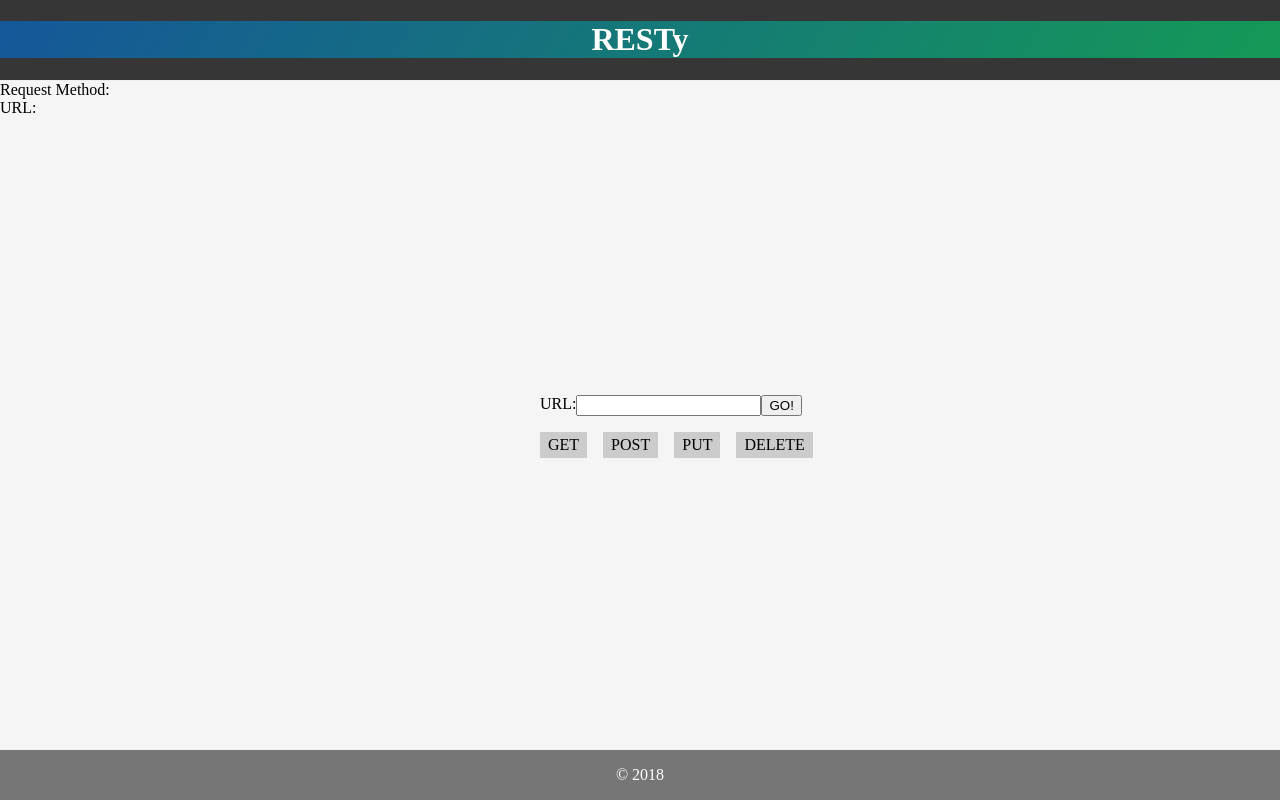
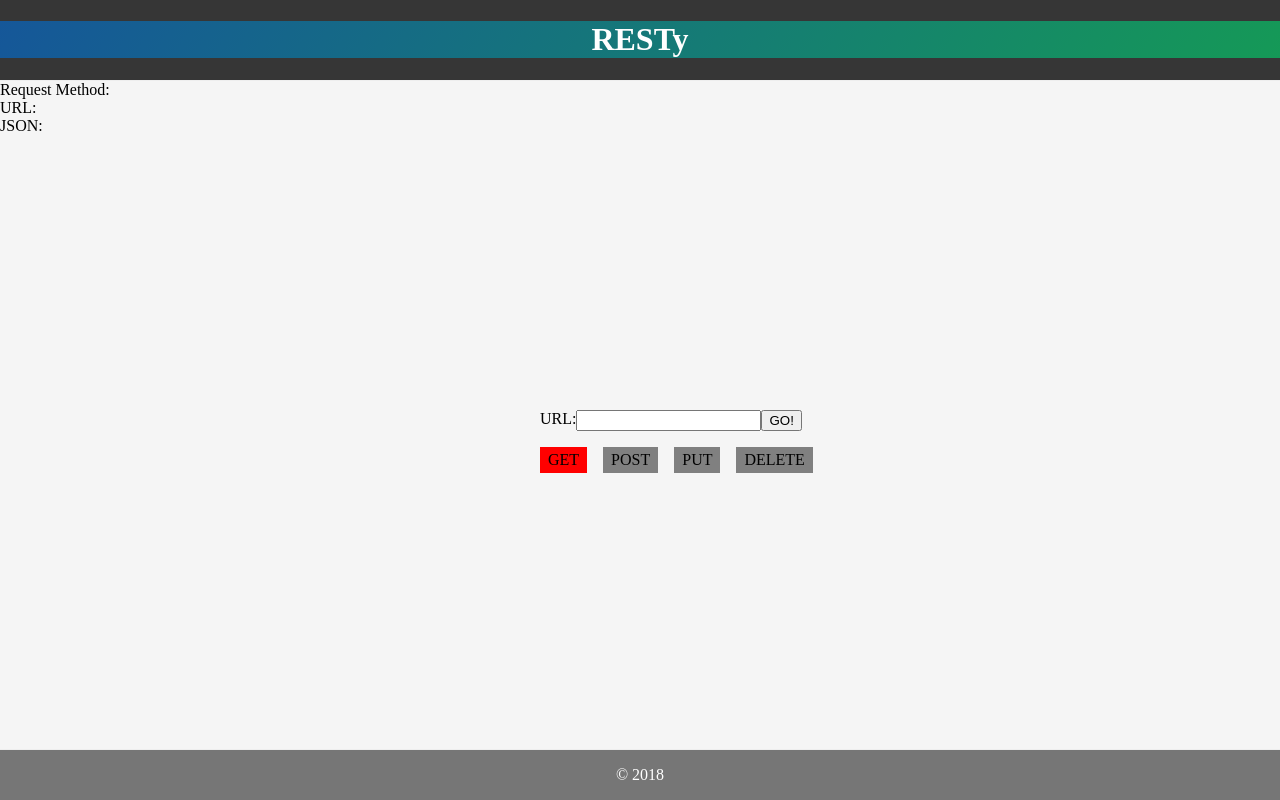
Before and after one commit to j-davitt/resty, a React (Create React App) app: page / in a window 1280 px wide. Built offline with nearby package versions, Linux system fonts and the light colour scheme.

Commit message:
add css and change state to hook

```diff
--- a/package.json
+++ b/package.json
@@ -6,8 +6,10 @@
     "@testing-library/jest-dom": "^5.16.5",
     "@testing-library/react": "^13.4.0",
     "@testing-library/user-event": "^13.5.0",
+    "prettyjson": "^1.2.5",
     "react": "^18.2.0",
     "react-dom": "^18.2.0",
+    "react-json-pretty": "^2.2.0",
     "react-scripts": "5.0.1",
     "sass": "^1.59.3",
     "uuid": "^9.0.0",
@@ -16,7 +18,7 @@
   "scripts": {
     "start": "react-scripts start",
     "build": "react-scripts build",
-    "test": "react-scripts test",
+    "test": "react-scripts test --verbose --coverage",
     "eject": "react-scripts eject"
   },
   "eslintConfig": {
--- a/src/App.jsx
+++ b/src/App.jsx
@@ -1,4 +1,4 @@
-import React from 'react';
+import React, { useState } from 'react';
 
 import './App.scss';
 
@@ -11,18 +11,17 @@ import Footer from './Components/Footer';
 import Form from './Components/Form';
 import Results from './Components/Results';
 
-class App extends React.Component {
+const App = () => {
 
-  constructor(props) {
-    super(props);
-    this.state = {
-      data: null,
-      requestParams: {},
-    };
-  }
+  const [data, setData] = useState(null);
+  const [requestParams, setRequestParams] = useState({});
+  const [loading, setLoading] = useState(false);
 
-  callApi = (requestParams) => {
+
+  const callApi = (requestParams) => {
     // mock output
+    setLoading(true);
+    setTimeout(() => {
       const data = {
         count: 2,
         results: [
@@ -30,21 +29,24 @@ class App extends React.Component {
           {name: 'fake thing 2', url: 'http://fakethings.com/2'},
         ],
       };
-    this.setState({data, requestParams});
+      setData(data);
+      setRequestParams(requestParams);
+      setLoading(false);
+    }, 1000);
   }
 
-  render() {
     return (
       <React.Fragment>
         <Header />
-        <div>Request Method: {this.state.requestParams.method}</div>
-        <div>URL: {this.state.requestParams.url}</div>
-        <Form handleApiCall={this.callApi} />
-        <Results data={this.state.data} />
+        <div>Request Method: {requestParams.method}</div>
+        <div>URL: {requestParams.url}</div>
+        <div>JSON: {requestParams.json}</div>
+        <Form handleApiCall={callApi} />
+        <Results data={data} loading={loading} />
         <Footer />
       </React.Fragment>
     );
-  }
+
 }
 
 export default App;
--- a/src/Components/Footer/index.jsx
+++ b/src/Components/Footer/index.jsx
@@ -1,7 +1,7 @@
 import React from 'react';
 import './style.scss';
 
-function Footer(props) {
+const Footer = (props) => {
 
   return <footer>&copy; 2018</footer>;
 
--- a/src/Components/Form/index.jsx
+++ b/src/Components/Form/index.jsx
@@ -1,14 +1,24 @@
-import React from 'react';
+import React, { useState } from 'react';
 
 import './Form.scss';
 
-function Form(props) {
+const Form = (props) => {
+
+  const [url, setUrl] = useState('');
+  const [method, setMethod] = useState('GET');
+  const [json, setJson] = useState('');
+
+
+  const handleClick = (e) => {
+    setMethod(e.target.innerText);
+  }
 
   const handleSubmit = e => {
     e.preventDefault();
     const formData = {
-      method: 'GET',
-      url: 'https://pokeapi.co/api/v2/pokemon',
+      method: method,
+      url: url,
+      json: json,
     };
     props.handleApiCall(formData);
   }
@@ -19,15 +29,17 @@ function Form(props) {
       <form onSubmit={handleSubmit}>
         <label >
           <span>URL: </span>
-          <input name='url' type='text' />
+          <input name='url' type='text' onChange={(e) => setUrl(e.target.value)}/>
           <button type="submit">GO!</button>
         </label>
         <label className="methods">
-          <span id="get">GET</span>
-          <span id="post">POST</span>
-          <span id="put">PUT</span>
-          <span id="delete">DELETE</span>
+          <span id="get" onClick={handleClick} style={{ backgroundColor: method === "GET" ? "red" : "grey" }}>GET</span>
+          <span id="post" onClick={handleClick} style={{ backgroundColor: method === "POST" ? "red" : "grey" }}>POST</span>
+          <span id="put" onClick={handleClick} style={{ backgroundColor: method === "PUT" ? "red" : "grey" }}>PUT</span>
+          <span id="delete" onClick={handleClick} style={{ backgroundColor: method === "DELETE" ? "red" : "grey" }}>DELETE</span>
         </label>
+        {method === "POST" && <textarea onChange={(e) => setJson(e.target.value)}/>}
+        {method === "PUT" && <textarea onChange={(e) => setJson(e.target.value)}/>}
       </form>
     </>
   );
--- a/src/Components/Header/index.jsx
+++ b/src/Components/Header/index.jsx
@@ -1,7 +1,7 @@
 import React from 'react';
 import './style.scss';
 
-function Header(props) {
+const Header = (props) => {
   return (
     <header>
       <h1>RESTy</h1>
--- a/src/Components/Results/index.jsx
+++ b/src/Components/Results/index.jsx
@@ -1,10 +1,22 @@
 import React from 'react';
+import JSONPretty from 'react-json-pretty';
+import './style.scss';
 
-function Results(props) {
+// import 'react-json-pretty/themes/1337.css';
+
+const Results = (props) => {
+
+  const { data } = props;
+
 
   return (
     <section>
-      <pre>{props.data ? JSON.stringify(props.data, undefined, 2) : null}</pre>
+      {
+        props.loading
+          ? <div>LOADING...</div>
+          : <div>{props.data ? <JSONPretty id="json-pretty" data={data}/> : null}</div>
+      }
+
     </section>
   );
 
--- /dev/null
+++ b/src/Components/Results/style.scss
@@ -0,0 +1,19 @@
+.__json-key__ {
+  color: purple,
+}
+
+.__json-string__ {
+  color: rgb(0, 128, 58),
+}
+
+.__json-value__ {
+  color: rgb(246, 37, 0),
+}
+
+.__json-pretty__ {
+  color: rgb(0, 119, 246),
+}
+
+#json-pretty {
+  background-color: lightgray;
+}
```
Also changed, not shown: 2 other files (tests, documents, lock files or other folders). Lines whose indentation alone changed are shown as unchanged.
